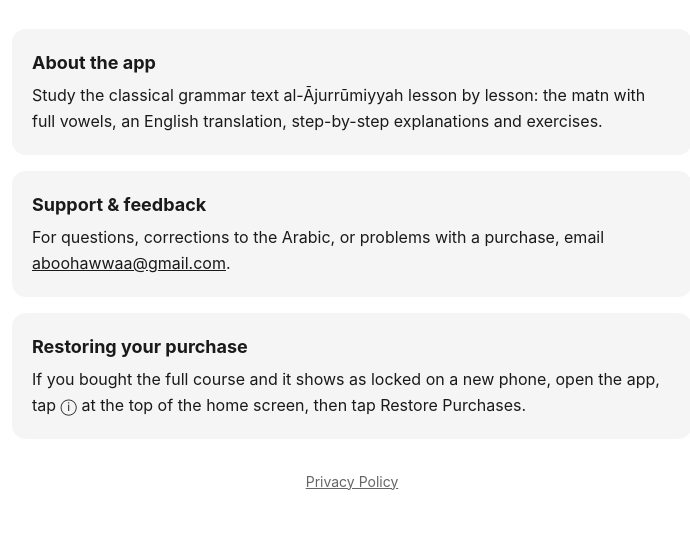
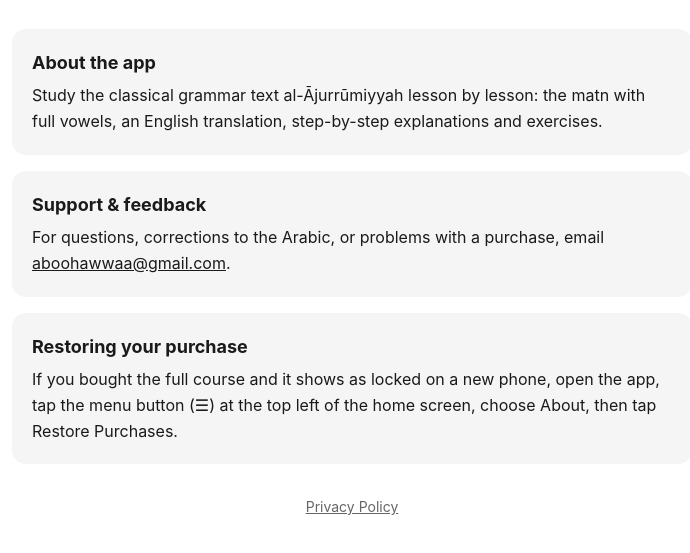
Before and after one commit to taylor-labs/ajurrumiyyah-app, a plain HTML site: page index.html in a window 1280 px wide. Shown: the part 251-804 px from the top of the page, without its empty margins (288-978 px from the left). Drawn offline with Linux system fonts and the light colour scheme.

Commit message:
Support page: Restore Purchases is now under menu → About
Co-Authored-By: Claude Opus 5.5 <noreply@anthropic.com>

```diff
--- a/index.html
+++ b/index.html
@@ -39,7 +39,7 @@
 
   <div class="card">
     <h2>Restoring your purchase</h2>
-    <p>If you bought the full course and it shows as locked on a new phone, open the app, tap ⓘ at the top of the home screen, then tap Restore Purchases.</p>
+    <p>If you bought the full course and it shows as locked on a new phone, open the app, tap the menu button (☰) at the top left of the home screen, choose About, then tap Restore Purchases.</p>
   </div>
 
   <footer><a href="privacy.html">Privacy Policy</a></footer>
```
